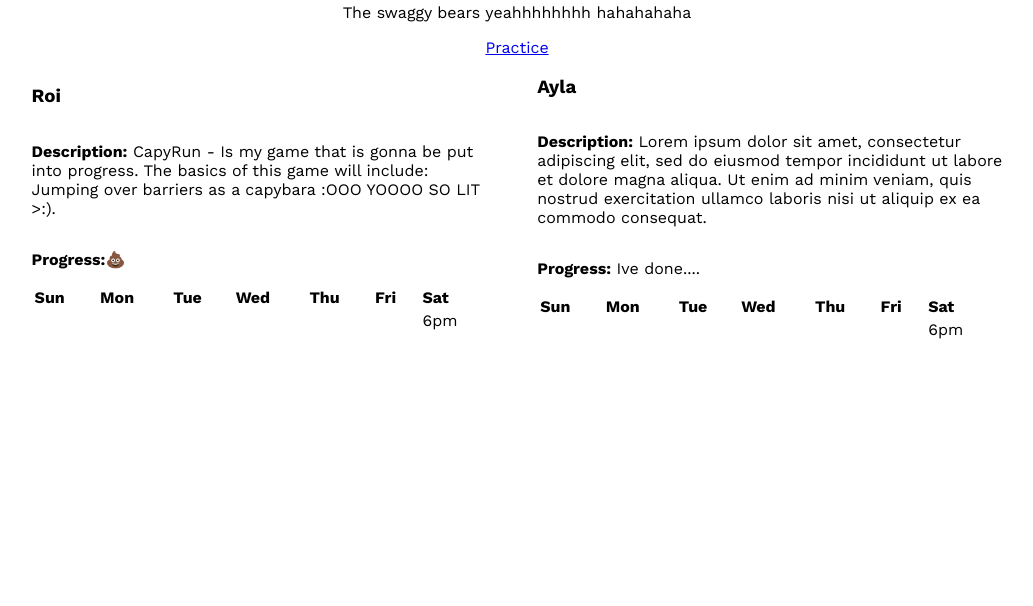
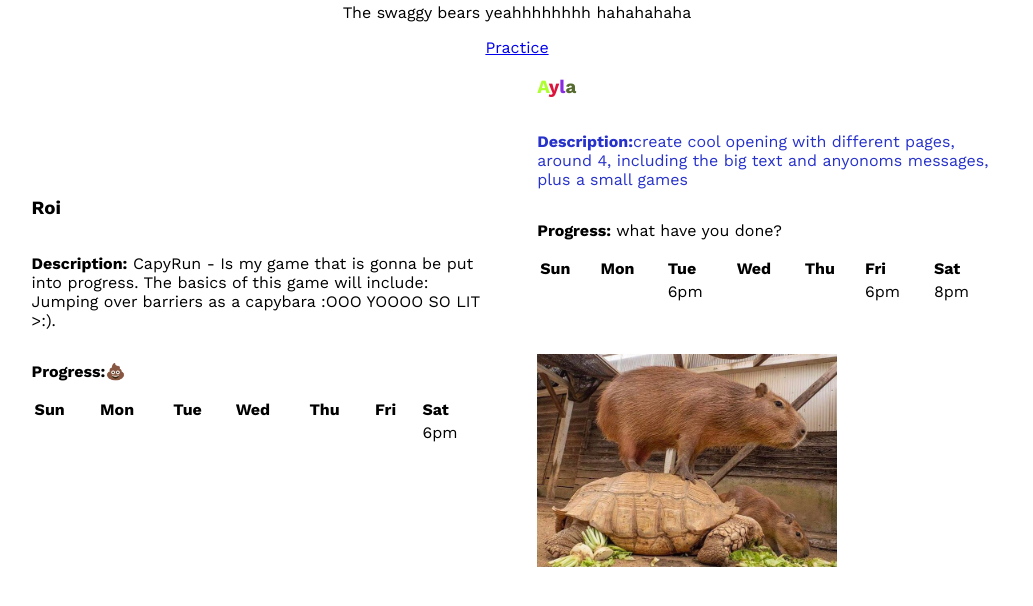
Before and after one commit to theswaggybears/theswaggybears.github.io, a plain HTML site: page index.html in a window 1280 px wide. Shown: the part 100-706 px from the top of the page, without its empty margins (123-1156 px from the left). Drawn offline with nearby package versions, Linux system fonts and the light colour scheme.

Commit message:
image and text

```diff
--- a/index.html
+++ b/index.html
@@ -1,6 +1,7 @@
 <!DOCTYPE html>
 <html lang="en">
   <!-- <head></head> not going to show up on page -->
+
   <head>
     <meta charset="UTF-8" />
     <meta name="viewport" content="width=device-width, initial-scale=1.0" />
@@ -10,6 +11,7 @@
   </head>
 
   <!-- everything in body is going to show up on page -->
+
   <body>
     <h1 class="title">The farty Swaggy Bears</h1>
     <p>The swaggy bears yeahhhhhhhh hahahahaha</p>
@@ -54,14 +56,15 @@
 
       <!-- Ayla's container -->
       <div class="colAyla">
-        <h3>Ayla</h3>
-        <p>
-          <b>Description:</b> Lorem ipsum dolor sit amet, consectetur adipiscing
-          elit, sed do eiusmod tempor incididunt ut labore et dolore magna
-          aliqua. Ut enim ad minim veniam, quis nostrud exercitation ullamco
-          laboris nisi ut aliquip ex ea commodo consequat.
+        <h3 class="yo">
+          <span class="firstletter">A</span><span class="secondletter">y</span
+          ><span class="thirdletter">l</span><span class="fourthletter">a</span>
+        </h3>
+        <p class="bsh">
+          <b>Description:</b>create cool opening with different pages, around 4,
+          including the big text and anyonoms messages, plus a small games
         </p>
-        <p><b>Progress:</b> Ive done....</p>
+        <p><b>Progress:</b> what have you done?</p>
 
         <table>
           <tr>
@@ -76,13 +79,14 @@
           <tr>
             <td></td>
             <td></td>
-            <td></td>
-            <td></td>
+            <td>6pm</td>
             <td></td>
             <td></td>
             <td>6pm</td>
+            <td>8pm</td>
           </tr>
         </table>
+        <img src="./capybara123.jpg" class="capyimage" alt="capybara" />
       </div>
     </div>
   </body>
--- a/style.css
+++ b/style.css
@@ -38,3 +38,22 @@ body {
     flex-direction: column;
     text-align: left;
 }
+.bsh{
+    color: rgb(39, 50, 202);
+}
+.firstletter{
+    color:greenyellow;
+}
+.secondletter{
+    color:crimson
+}
+.thirdletter{
+    color:blueviolet
+}
+.fourthletter{
+    color:darkolivegreen
+}
+.capyimage{
+    width: 300px;
+    margin-top: 50px;
+}
```
Also changed, not shown: capybara123.jpg (added).
